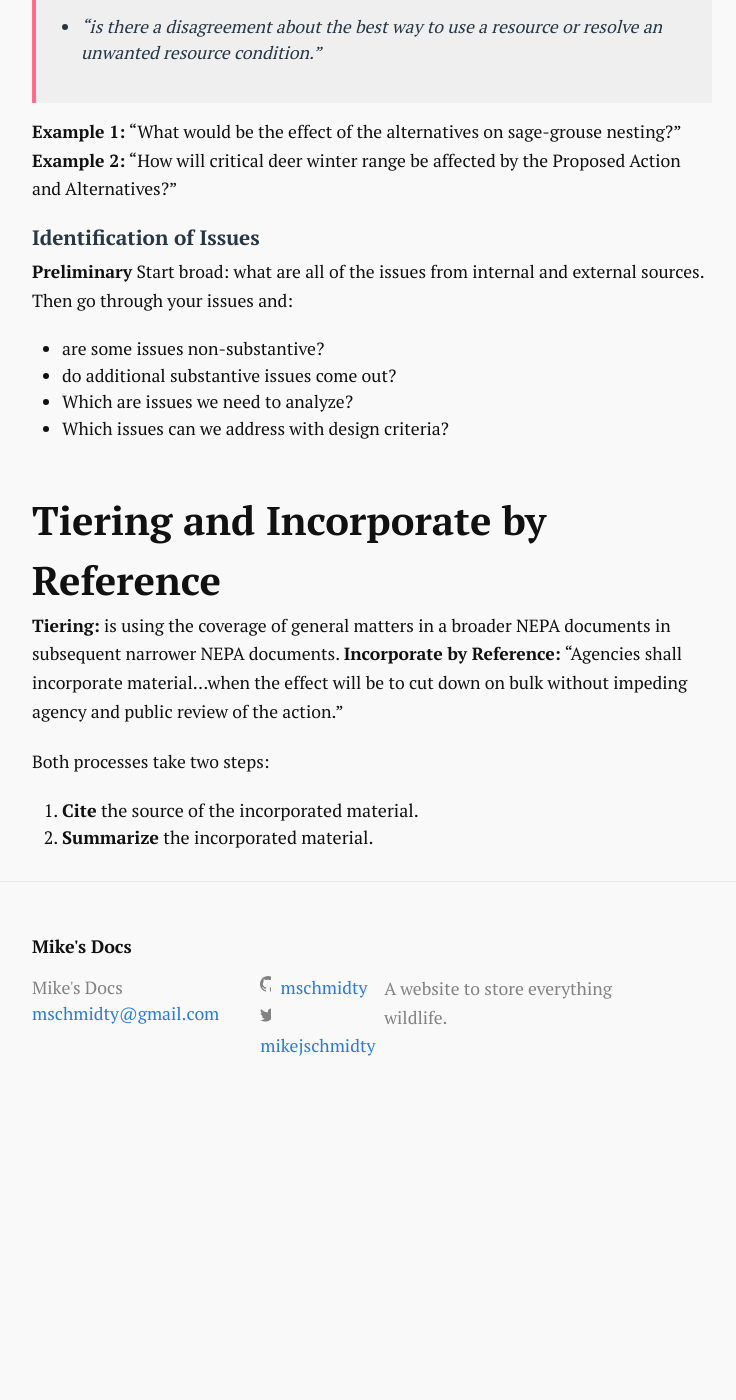
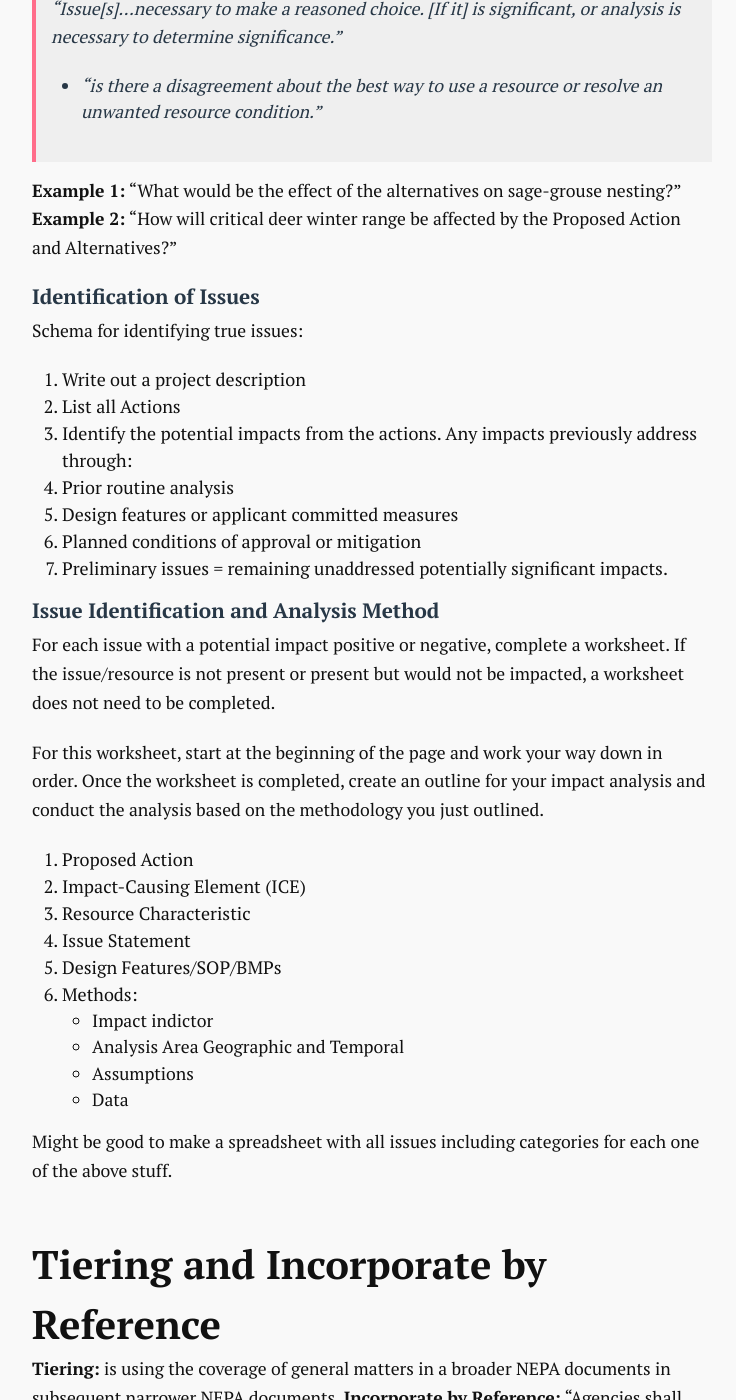
Before and after one commit to mschmidty/bio_notes, a Jekyll site: the page built from notes/_posts/2018-11-13-issue_based_nepa.md, in a window 1280 px wide and 1400 px high, scrolled down 900 px. Shown: the whole window, without its empty margins (268-1004 px from the left). Built offline with Jekyll 4.4.1, drawn with Linux system fonts in a browser that asks for light colours; before the commit the page ends 2019 px from its top, so only the background shows below that; some of the changed text lies outside the part shown.

Commit message:
added note on NEPA

```diff
--- a/files/index.html
+++ b/files/index.html
@@ -17,6 +17,10 @@
   <li> <a href="sage_grouse/HAF.pdf">Sage-Grouse Habitat Assessment Framework: A Multiscale Assessment Tool</a> </li>
 </ul>
 
+<h2>Soils</h2>
+<ul>
+  <li><a href="Soils/BLM_Soil_crust_Tech_Note.pdf">Biological Soil Crust: Ecology and Management</a></li>
+</ul>
 
 <h2>Consultation</h2>
 <ul>
--- a/notes/_posts/2018-11-13-issue_based_nepa.md
+++ b/notes/_posts/2018-11-13-issue_based_nepa.md
@@ -5,6 +5,9 @@
 categories: NEPA
 published: true
 ---
+
+NEPA, the good parts!
+
 ## Issues
 > "...an issue is a point of disagreement, debate, or dispute with a proposed action based on some anticipate environmental effect...An issue: 1) has a cause and effect relationship with the proposed action or alternatives. 2) is within the scope of the analysis 3) has not been decided by law, regulation, or previous decision. 4) is amenable to scientific analysis rather than conjecture." **(BLM NEPA Handbook - Pg 40)**
 
@@ -16,15 +19,32 @@
 **Example 2:** "How will critical deer winter range be affected by the Proposed Action and Alternatives?"
 
 ### Identification of Issues
-**Preliminary**
-Start broad: what are all of the issues from internal and external sources.
-Then go through your issues and:
-* are some issues non-substantive?
-* do additional substantive issues come out?
-* Which are issues we need to analyze?
-* Which issues can we address with design criteria?
+Schema for identifying true issues:
+1. Write out a project description
+2. List all Actions
+3. Identify the potential impacts from the actions.  Any impacts previously address through:
+  1. Prior routine analysis
+  2. Design features or applicant committed measures
+  3. Planned conditions of approval or mitigation
+4. Preliminary issues = remaining unaddressed potentially significant impacts.
 
+### Issue Identification and Analysis Method
+For each issue with a potential impact positive or negative, complete a worksheet. If the issue/resource is not present or present but would not be impacted, a worksheet does not need to be completed.
 
+For this worksheet, start at the beginning of the page and work your way down in order. Once the worksheet is completed, create an outline for your impact analysis and conduct the analysis based on the methodology you just outlined.
+
+1. Proposed Action
+2. Impact-Causing Element (ICE)
+3. Resource Characteristic
+4. Issue Statement
+5. Design Features/SOP/BMPs
+6. Methods:
+  * Impact indictor
+  * Analysis Area Geographic and Temporal
+  * Assumptions
+  * Data
+
+Might be good to make a spreadsheet with all issues including categories for each one of the above stuff.
 
 
 ## Tiering and Incorporate by Reference
@@ -35,3 +55,18 @@
 Both processes take two steps:
 1. **Cite** the source of the incorporated material.
 2. **Summarize** the incorporated material.
+
+## Scoping
+1. Group and lump issues.
+2. Look at impact causing elements (ICE) that are relevant to each group.
+3. Impact characteristic.
+
+## Resources
+### Good Examples
+* [Pollyanna 8 Coal Lease Modification Application]({{"notes/assets/nepa/20171218_EA_Pollyanna8_FINAL_508CB.pdf"| relative_url}}). This document demonstrates:
+  - Good Purpose and Need
+  - Good Issue Identification
+    - In the issues, they have an impact indicator tells you how they are going to measure the impacts.
+  - Ok rationale for dismissing Issues
+  - Only 25 pages
+  - Good use of tables
```
Also changed, not shown: 2 other files.
